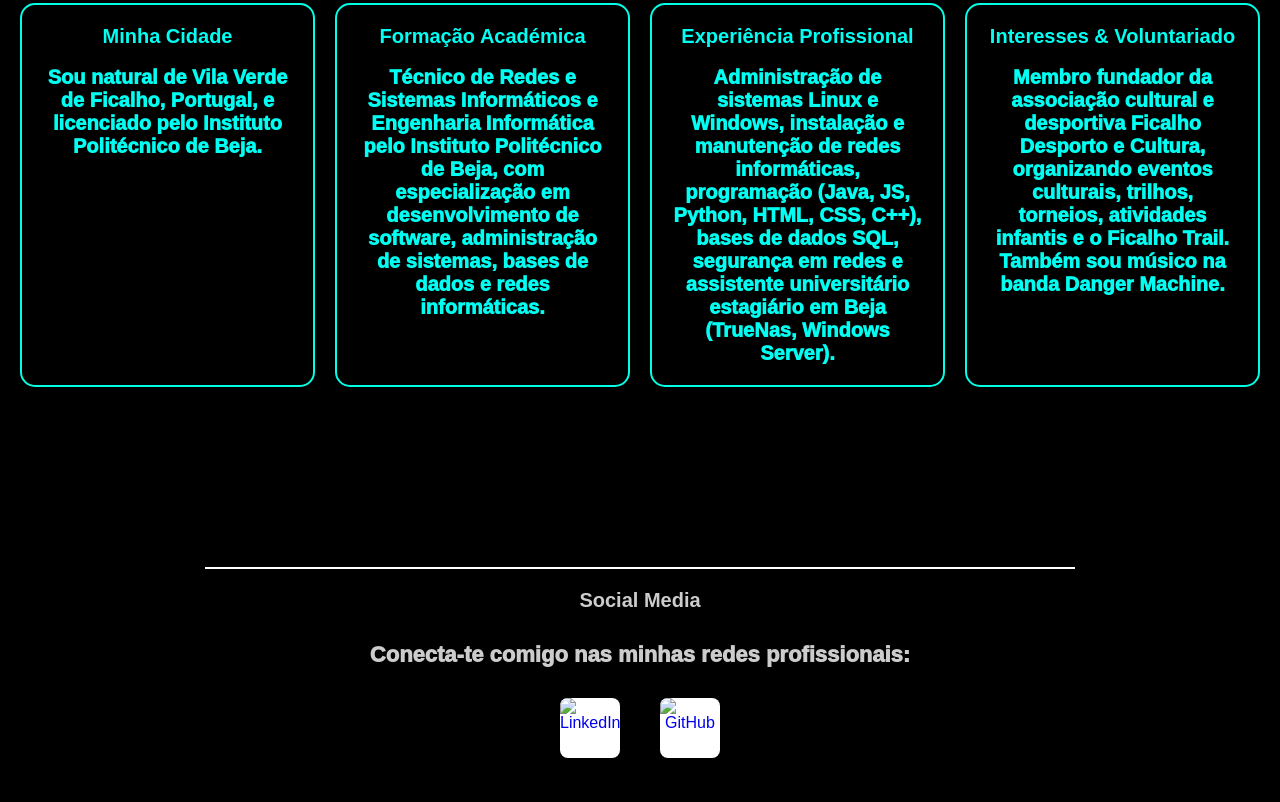
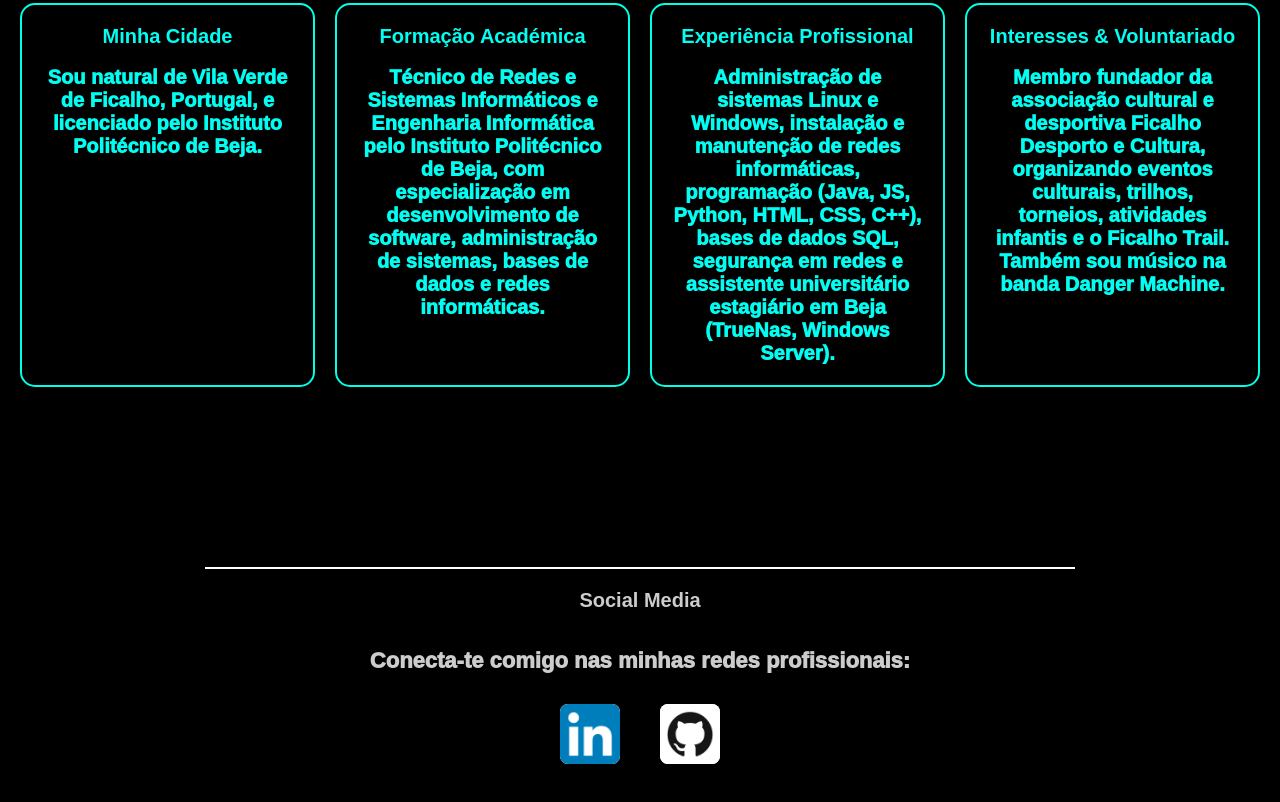
Before and after one commit to traquinices/Portfolio-main, a plain HTML site: page index.html in a window 1280 px wide. Shown: the part 1691-2493 px from the top of the page. Drawn offline with nearby package versions, Linux system fonts and the light colour scheme; a web font is replaced by a local one.

Commit message:
Update index.html

```diff
--- a/index.html
+++ b/index.html
@@ -93,16 +93,16 @@
 
 <section id="social-media" class="social-section">
     <hr style="border: 1px solid #ffffff; width: 70%; margin: 20px auto;">
-    <h2 style="text-align: center; margin-bottom: 30px;"><b>Social Media</b></h2>
+    <h2 style="text-align: center; margin-bottom: 36px;"><b>Social Media</b></h2>
     <p style="text-align: center; font-size: 22px; margin-bottom: 30px;">
         Conecta-te comigo nas minhas redes profissionais:
     </p>
     <div class="social-media">
         <a href="https://www.linkedin.com/in/paulo-neves-255b46286/?profileId=ACoAAEWUkeEBdOu2ij4656wsQDmKBw26f_xt7LQ" target="_blank" class="social-icon">
-            <img src="LinkedIn.jpg" alt="LinkedIn" />
+            <img src="/Photos/LinkedIn.png" alt="LinkedIn" />
         </a>
         <a href="https://github.com/traquinices" target="_blank" class="social-icon">
-            <img src="GitHub.jpg" alt="GitHub" />
+            <img src="/Photos/GitHub.png" alt="GitHub" />
         </a>
     </div>
 </section>
```
